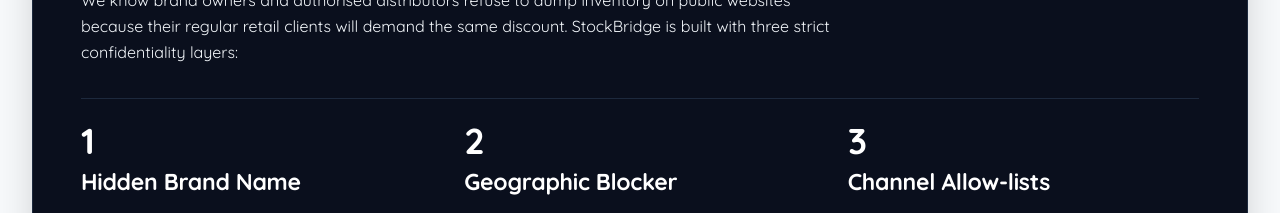
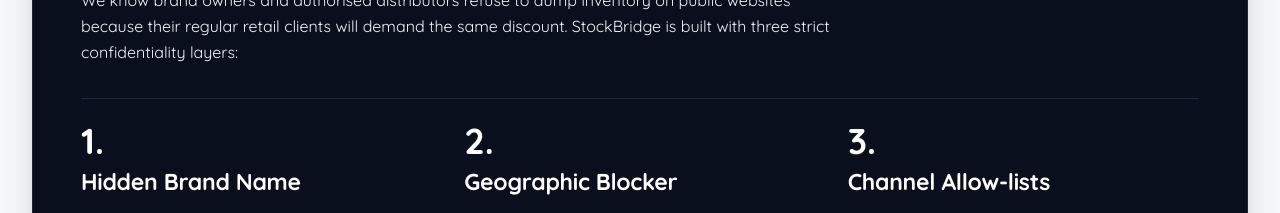
Before and after one commit to Rudra3p/StockBridgeFront, a Next.js app: page / in a window 1280 px wide. Shown: the part 4660-4873 px from the top of the page. Built offline with nearby package versions, Linux system fonts and the light colour scheme; no server answers.

Commit message:
style(brand-protection): append period after 1., 2., 3. numerals

```diff
--- a/src/app/page.tsx
+++ b/src/app/page.tsx
@@ -51,7 +51,7 @@ export default function HomePage() {
             <div className="space-y-3">
               <div>
                 <div className="text-3xl sm:text-4xl font-black text-white font-quicksand leading-none mb-2">
-                  1
+                  1.
                 </div>
                 <h3 className="text-lg sm:text-xl font-bold font-quicksand text-white leading-snug">
                   Hidden Brand Name
@@ -64,7 +64,7 @@ export default function HomePage() {
             <div className="space-y-3">
               <div>
                 <div className="text-3xl sm:text-4xl font-black text-white font-quicksand leading-none mb-2">
-                  2
+                  2.
                 </div>
                 <h3 className="text-lg sm:text-xl font-bold font-quicksand text-white leading-snug">
                   Geographic Blocker
@@ -77,7 +77,7 @@ export default function HomePage() {
             <div className="space-y-3">
               <div>
                 <div className="text-3xl sm:text-4xl font-black text-white font-quicksand leading-none mb-2">
-                  3
+                  3.
                 </div>
                 <h3 className="text-lg sm:text-xl font-bold font-quicksand text-white leading-snug">
                   Channel Allow-lists
```
